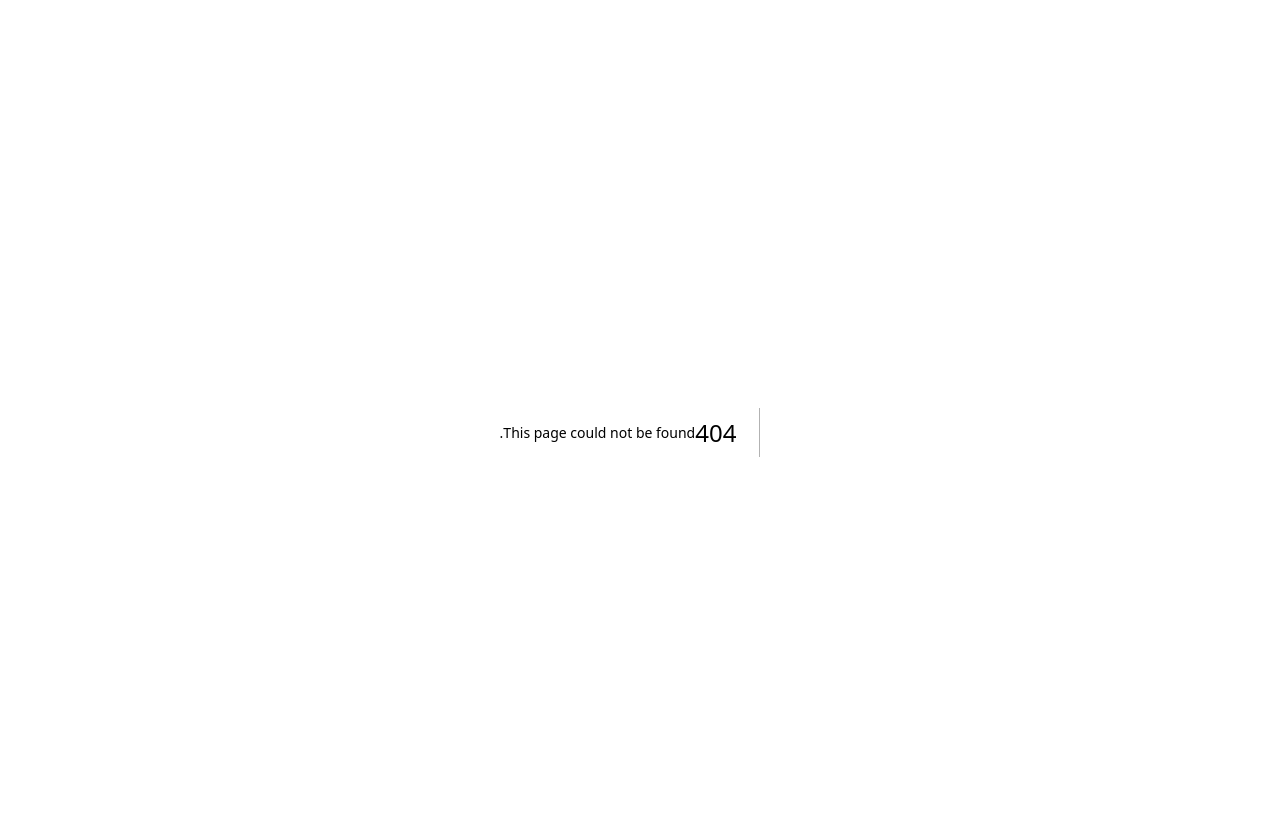
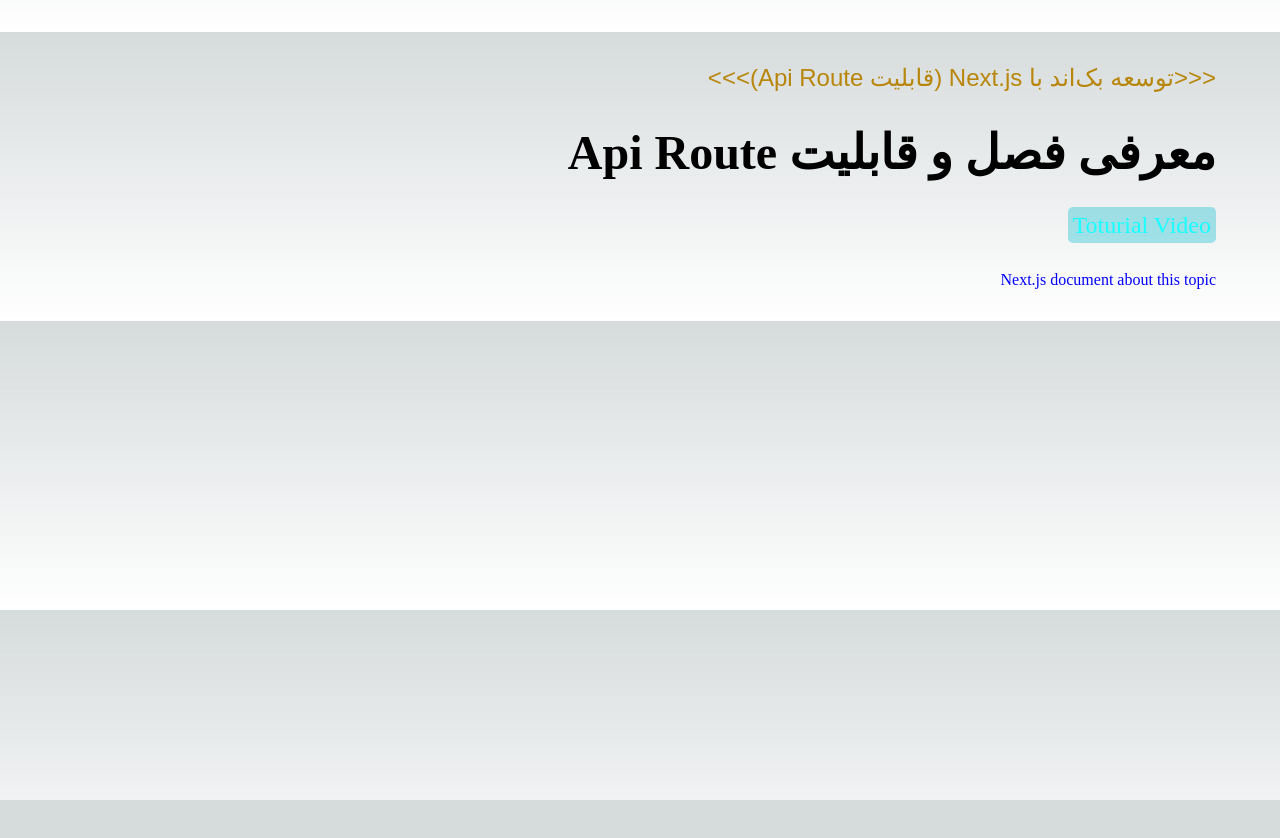
Before and after one commit to mosalehkamali/nextjs-tutorial, a Next.js app: page /ApiRoure/ApiRoureIntroduce in a window 1280 px wide. Before the commit this address had no page. Shown: the top 838 px of the page. After the commit the page ends 800 px from the top, so only its background shows below. Built offline with nearby package versions, Linux system fonts and the light colour scheme.

Commit message:
Create TopicContent template

```diff
--- /dev/null
+++ b/components/module/TopicContent.js
@@ -0,0 +1,15 @@
+import Link from 'next/link'
+import React from 'react'
+import TopicHeader from './TopicHeader'
+
+function TopicContent({ text , link }) {
+  return (
+    <>
+    <TopicHeader></TopicHeader>
+   <p className="topic-text">{text}</p>
+   <Link className='topic-link' href={link?link:""}>Next.js document about this topic</Link>
+    </>
+  )
+}
+
+export default TopicContent
--- a/data/db.json
+++ b/data/db.json
@@ -175,6 +175,19 @@
            }
 
         ]
+        },
+        {
+        "id":2,
+        "title":"توسعه بک‌اند با Next.js (قابلیت Api Route)",
+        "path":"ApiRoure",
+        "topics":[
+          {
+            "id":201,
+            "title":"معرفی فصل و قابلیت Api Route",
+            "path":"ApiRoureIntroduce",
+            "lessonLink":"https://sabzlearn.ir/lesson/45-28073/"
+          }
+        ]
         }
     ]
 }
--- /dev/null
+++ b/pages/ApiRoure/ApiRoureIntroduce.js
@@ -0,0 +1,18 @@
+import TopicContent from '@/components/module/TopicContent'
+import TopicHeader from '@/components/module/TopicHeader'
+import React from 'react'
+
+function ApiRoureIntroduce() {
+  return (
+    <>
+        <TopicContent
+        text={
+            ""
+        }
+        link={""}
+        ></TopicContent>
+    </>
+  )
+}
+
+export default ApiRoureIntroduce
```
Also changed, not shown: pages/ApiRoure/index.js (added, +14 -0 lines).
